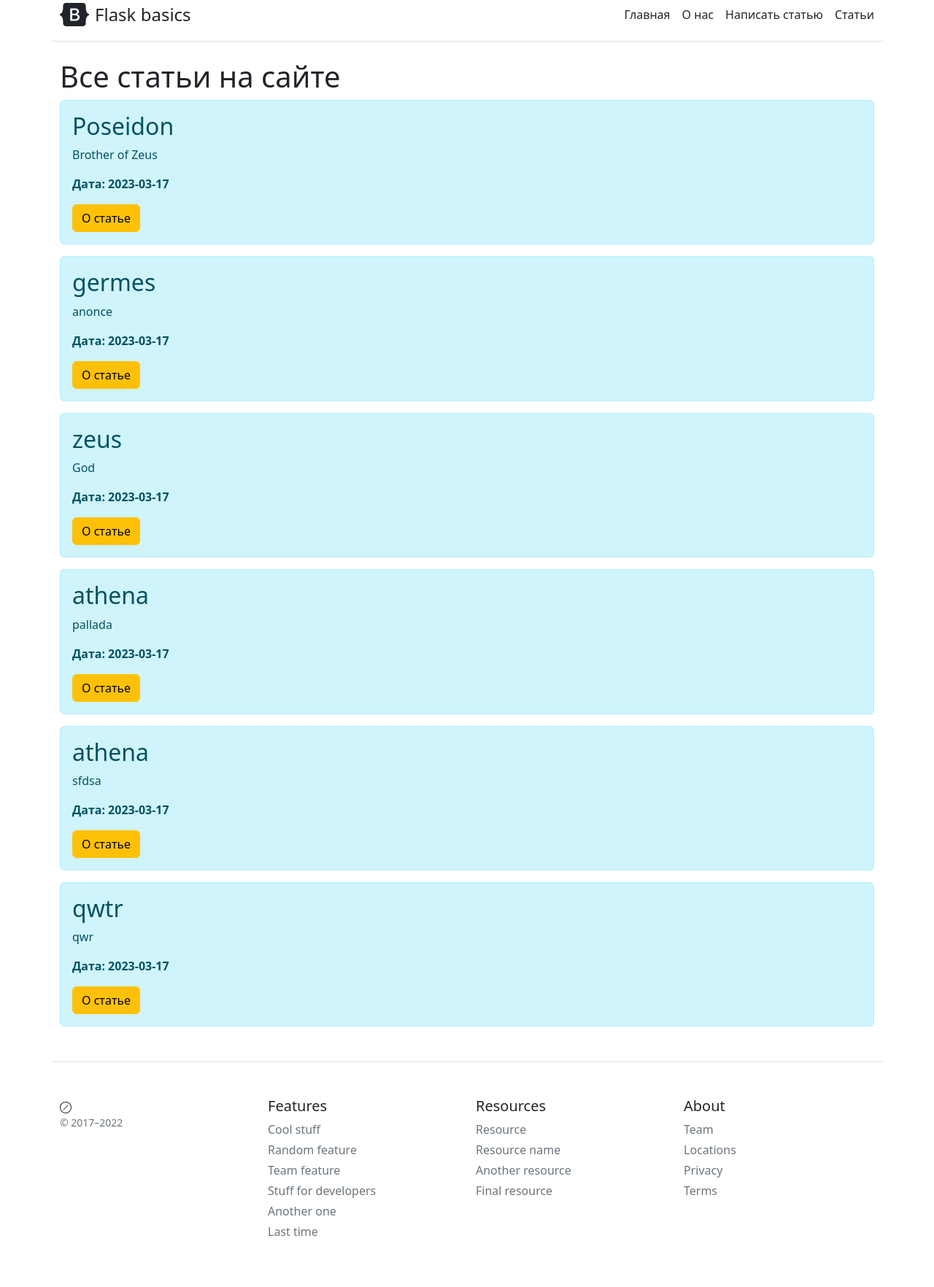
After one commit to Athenator/flask_basic, a Flask app: page /posts in a window 1280 px wide. The commit adds this page. Shown: the whole page at 73% size. Run offline with Flask 2, Linux system fonts and the light colour scheme; data comes from the database, SQL or seed files in the repository; both versions use the stored data as it was after the commit.

Commit message:
Added: articles, adding articles and their output

```diff
--- a/app.py
+++ b/app.py
@@ -36,6 +36,17 @@ def about():
     return render_template('about.html')
 
 
+@app.route('/posts')
+def posts():
+    articles = Article.query.order_by(Article.date.desc()).all()
+    return render_template('posts.html', articles=articles)\
+
+@app.route('/posts/<int:id>')
+def post_detail(id):
+    article = Article.query.get(id)
+    return render_template('post_detail.html', article=article)
+
+
 @app.route('/create-article', methods=['POST', 'GET'])
 def create_article():
     if request.method == 'POST':
@@ -48,7 +59,7 @@ def create_article():
         try:
             db.session.add(article)
             db.session.commit()
-            return redirect('/')
+            return redirect('/posts')
         except:
             return 'При добавлении статьи произошла ошибка!'
     else:
--- a/templates/base.html
+++ b/templates/base.html
@@ -24,7 +24,7 @@
         <a class="me-3 py-2 text-dark text-decoration-none" href="/">Главная</a>
         <a class="me-3 py-2 text-dark text-decoration-none" href="/about">О нас</a>
         <a class="me-3 py-2 text-dark text-decoration-none" href="/create-article">Написать статью</a>
-        <a class="py-2 text-dark text-decoration-none" href="#">Pricing</a>
+        <a class="py-2 text-dark text-decoration-none" href="/posts">Статьи</a>
     </nav>
 </div>
 {% block body %}
--- /dev/null
+++ b/templates/posts.html
@@ -0,0 +1,19 @@
+{% extends 'base.html' %}
+
+{% block title %}
+Статьи
+{% endblock %}
+
+{% block body %}
+<div class="container">
+    <h1>Все статьи на сайте </h1>
+    {% for el in articles %}
+      <div class="alert alert-info">
+        <h2>{{ el.title }}</h2>
+        <p>{{ el.intro }}</p>
+        <p><b>Дата: {{ el.date.date() }} </b></p>
+        <a href='/posts/{{ el.id }}' class="btn btn-warning">О статье</a>
+      </div>
+    {% endfor %}
+</div>
+{% endblock %}
```
Also changed, not shown: templates/post_detail.html (added, +18 -0 lines), instance/flask_data.db.
